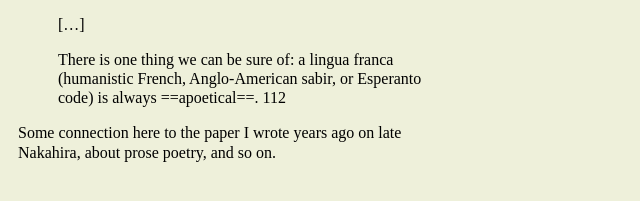
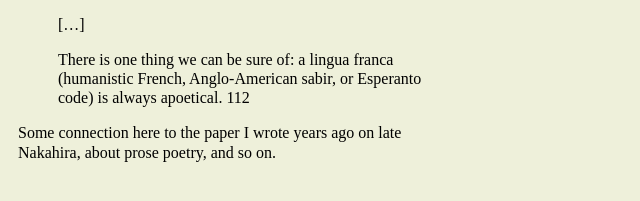
Before and after one commit to mcvmcvmcvmcv/website, a Jekyll site: the page built from _crumbs/Glissant-1.md, in a window 1280 px wide. Shown: the part 191-392 px from the top of the page, without its empty margins (0-640 px from the left). Built offline with Jekyll 4.4.1, drawn with Linux system fonts in a browser that asks for light colours.

Commit message:
new post

```diff
--- a/_crumbs/Glissant-1.md
+++ b/_crumbs/Glissant-1.md
@@ -7,6 +7,6 @@ layout: crumbs
 >
 > […]
 >
-> There is one thing we can be sure of\: a lingua franca \(humanistic French, Anglo-American sabir, or Esperanto code\) is always ==apoetical==. 112
+> There is one thing we can be sure of\: a lingua franca \(humanistic French, Anglo-American sabir, or Esperanto code\) is always apoetical. 112
 
 Some connection here to the paper I wrote years ago on late Nakahira, about prose poetry, and so on.
```
